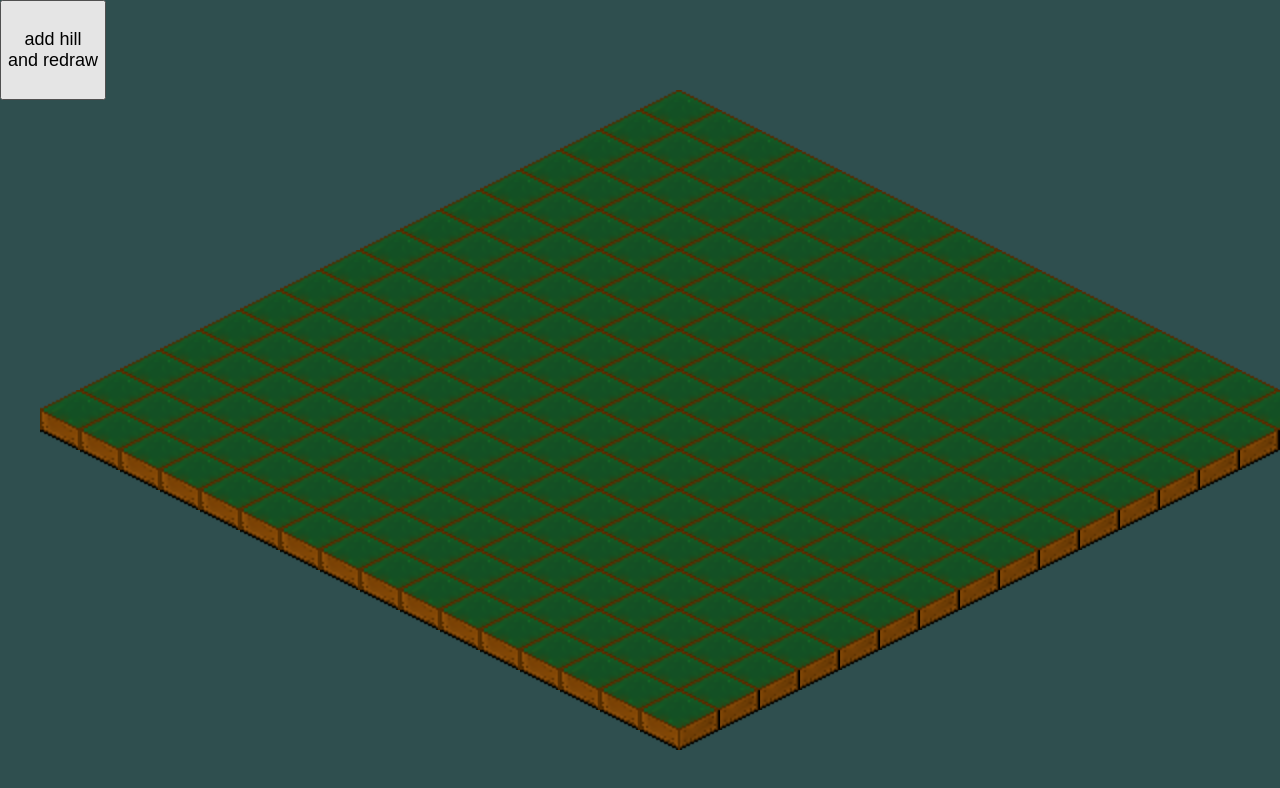
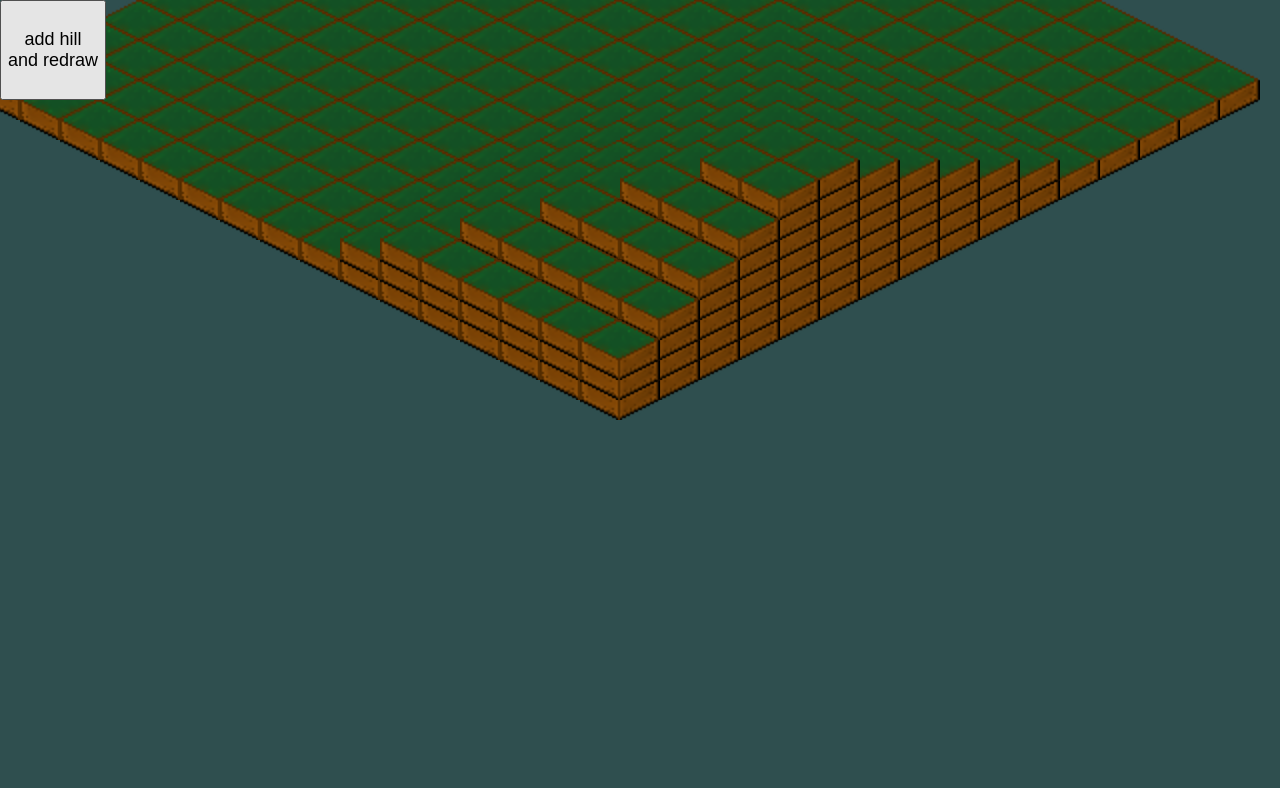
Before and after one commit to RKJuve/ez-img-iso, a website: page public/index.html in a window 1280 px wide. Drawn offline with nearby package versions, Linux system fonts and the light colour scheme.

Commit message:
now using <img> instead of <canvas> generate hill fixes

```diff
--- a/public/3d-array-generator.js
+++ b/public/3d-array-generator.js
@@ -31,6 +31,8 @@ function GenerateWorld(array, opts) {
 
 	function genHill(num) {
 		for (var hill = 0; hill < num; hill++) {
+			var hillWidth = Math.floor(1 + Math.random() * 4)
+
 			var apex = {};
 				apex.x = Math.floor( Math.random() * x ),
 				apex.y = Math.floor( Math.random() * y ),
@@ -39,15 +41,17 @@ function GenerateWorld(array, opts) {
 
 			for (var i = apex.z; i < z; i += 1) {
 
-				for (var j = -(i - apex.z); j < i; j += 1) {
+				for (var j = (apex.z - i); j < (i - apex.z)+hillWidth; j += 1) {
 
-					for (var k = -(i - apex.z); k < i; k += 1) {
+					for (var k = (apex.z - i); k < (i - apex.z)+hillWidth; k += 1) {
 
 						var newX = Math.max(0,Math.min(x-1,apex.x+k)),
 						    newY = Math.max(0,Math.min(y-1,apex.y+j)),
 						    newZ = Math.max(0,Math.min(z,i));
 
-					    array[newX][newY][newZ] = 1;
+					    if (array[newX][newY][newZ] === 0) {
+					    	array[newX][newY][newZ] = 1;
+					    }
 					}
 				}
 			}
@@ -60,6 +64,6 @@ function GenerateWorld(array, opts) {
 	return array;
 }
 
-var newArray = Array3d(16,16,8);
+var newArray = Array3d(16,16,9);
 
 newArray = GenerateWorld(newArray);
--- a/public/ez-canvas-iso.js
+++ b/public/ez-canvas-iso.js
@@ -10,31 +10,29 @@ var APP = {};
 APP.Canvases = {};
 
 
-for (i = 0; i < 150; i++) {
-	var temp = document.createElement('canvas')
-	temp.id = 'c' + i;
-	temp.style['z-index'] = i;
-	$('#inner').append(temp);
+//needed params
+//
+// max depth,  so can get half for 'half-(z-y-x)'
+//
+//
+//
+//
+//
+//
+
+// set up tile image
+var Tile = function() {
+	var img = new Image();
+	img.src = 'tiletest.png';
+	img.className = 'tile';
+	return img;
 }
 
-// set up tile image
-var Tile = new Image();
-	Tile.src = 'tiletest.png';
+var target = document.getElementById('inner');
 
-
-
-
-$('canvas').each(function() {
-	APP.Canvases[this.id] = this;
-	this.width = 1400;
-	this.height = 800;
-})
-
-var canvasCenter = (function(){
-	var x = $('#c1').width() / 2;
-	var y = $('#c1').height() / 16;
-	return {x: x, y: y}
-})()
+var targetCenter = {};
+targetCenter.x = target.offsetWidth / 2;
+targetCenter.y = target.offsetHeight / 2;
 
 function isoToCart(x, y, z) {
 	var X =  y - x - 2;
@@ -42,101 +40,42 @@ function isoToCart(x, y, z) {
 	return { X: X, Y: Y};
 }
 function drawTile(x,y,z) {
+	//console.log(z, y, x)
 	var cartOBJ = isoToCart(x, y, z);
-	var canvas = APP.Canvases[('c'+(75-(z-y-x)))];
-	//console.log(canvas.id);
 
-	var X = canvasCenter.x + (cartOBJ.X * gridSize) + 20,
-	    Y = canvasCenter.y + (cartOBJ.Y * gridSize) - 100,
+
+
+	var X = targetCenter.x + (cartOBJ.X * gridSize) + 20,
+	    Y = targetCenter.y + (cartOBJ.Y * gridSize) - 800,
 		x1 = X + gridSize,
 		x2 = X + (gridSize * 2),
 		y1 = Y - (gridSize * 0.5),
 		y2 = Y + (gridSize * 0.5),
 		y3 = Y + gridSize;
-	//console.log(canvas)
-	el = canvas.getContext('2d');
 
-	el.drawImage(Tile, X, Y);
-	// Old draw method
-	//////////
-	// el.fillStyle = '#006600';
-	// el.strokeStyle = '#005500';
-	// el.lineJoin = 'round';
-	// el.lineWidth = 1.5;
-	// el.beginPath();
-	// el.moveTo(X, Y);
-	// el.lineTo(x1, y1);
-	// el.lineTo(x2, Y);
-	// el.lineTo(x1, y2);
-	// el.closePath();
-	// el.stroke();
-	// el.fill();
 
-	// el.fillStyle = '#926239';
-	// el.strokeStyle = '#423229';
-
-	// el.beginPath();
-	// el.moveTo(X, Y);
-	// el.lineTo(x1, y2);
-	// el.lineTo(x1, y3);
-	// el.lineTo(X, y2);
-	// el.closePath();
-	// el.stroke();
-	// el.fill();
-
-	// // var grd = c1.createLinearGradient(X,Y,(X+gridSize),(Y+gridSize));
-	// // grd.addColorStop(0,"#926239");
-	// // grd.addColorStop(1,"#926200");
-
-	// // el.fillStyle = grd;
-
-	// el.beginPath();
-	// el.moveTo(x1, y2);
-	// el.lineTo(x2, Y);
-	// el.lineTo(x2, y2);
-	// el.lineTo(x1, y3);
-	// el.closePath();
-	// el.stroke();
-	// el.fill();
-
-	// // shading
-	// el.strokeStyle = 'rgba(35, 29, 0, 0.5)';
-	// el.beginPath();
-	// el.moveTo(x2, y2);
-	// el.lineTo(x2, (y2 - 1));
-	// el.lineTo(x1, (y3 - 1));
-	// el.lineTo(X, (y2 - 1));
-	// el.lineTo(X, y2);
-	// el.lineTo(x1, y3);
-	// el.closePath();
-	// el.stroke();
+	var img = new Tile();
+		img.style.left = X.toString() + 'px';
+		img.style.top = Y.toString() + 'px';
+		img.style['z-index'] = (75 - (z-y-x));
+		//console.log(Y.toString())
+	target.appendChild(img)
+	return img;
 }
 
 function redraw(container, array) {
-	$(container).children().remove().promise().done(function(){
-		console.log('----deleted----');
+	// $(container).children().remove().promise().done(function(){
+		// console.log('----deleted----');
 
 		jQuery.when((function(){
 			console.log('----generate----');
 			array = GenerateWorld(array);
 		})()).done(function(){
-			console.log('----yup----')
-			for (i = 0; i < 150; i++) {
-				var temp = document.createElement('canvas')
-				temp.id = 'c' + i;
-				temp.style['z-index'] = i;
-				$('#inner').append(temp);
-			}
 
-			$('canvas').each(function() {
-				APP.Canvases[this.id] = this;
-				this.width = 1400;
-				this.height = 800;
-			})
 			var x = array.length,
 				y = array[0].length,
 				z = array[0][0].length;
-				console.log(z);
+				//console.log(z);
 
 			for (i = 0; i < x; i++) {
 				for (j = 0; j < y; j++) {
@@ -147,26 +86,23 @@ function redraw(container, array) {
 					}
 				}
 			}
-		})
-	})
-	// .then(function(){
-	// 	console.log('----yup----')
-	// }, function() {
-	// 	console.log('----narp----');
+		});
 	// })
 }
 
-Tile.onload = function() {
-// draw newArray as isotiles
-for (i = 0; i < newArray.length; i++) {
-	for (j = 0; j < newArray[0].length; j++) {
-		for (k = 0; k < newArray[0][0].length; k++) {
-			if (newArray[i][j][k] === 1) {
-				drawTile(i,j,k);
+$(document).ready(function(){
+
+	for (i = 0; i < newArray.length; i++) {
+		for (j = 0; j < newArray[0].length; j++) {
+			for (k = 0; k < newArray[0][0].length; k++) {
+				if (newArray[i][j][k] === 1) {
+					newArray[i][j][k] = drawTile(i,j,k);
+				}
 			}
 		}
 	}
-}
-};
+
+})
+
 
 $("#inner").draggable({ zIndex: 9999 });
--- a/public/main.css
+++ b/public/main.css
@@ -17,9 +17,15 @@ canvas {
 }
 
 #inner {
+	position: relative;
 	width: 100%;
 	min-height: 100%;
 	z-index: 8888;
+}
+
+.tile {
+	position: absolute;
+
 }
 
 body {
--- a/server.js
+++ b/server.js
@@ -10,6 +10,6 @@ var app = express()
         .use(express.static(buildDir));
 
 // start node server
-var port = process.env.PORT || 3000;
+var port = process.env.PORT || 3001;
 app.listen(port);
 console.log("The server is now listening on port %s", port);
```
